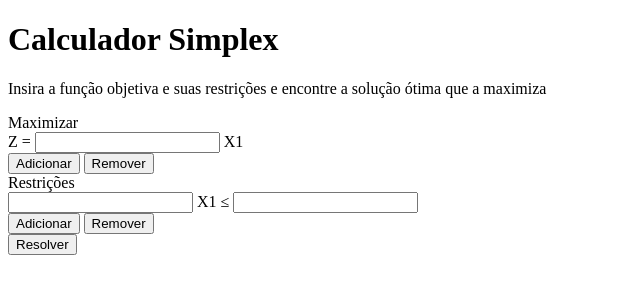
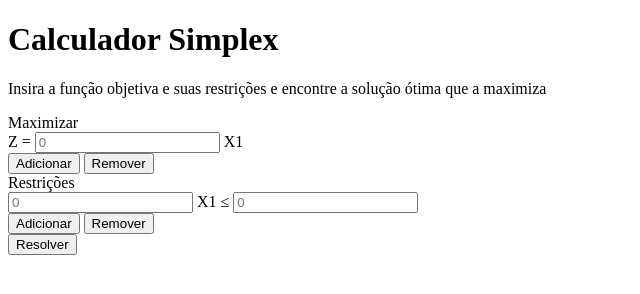
Before and after one commit to JulioC090/simplex-calculator, a plain HTML site: page index.html in a window 1280 px wide. Shown: the full height of the page, 0-640 px from the left. Drawn offline with Linux system fonts and the light colour scheme; the site is published under a folder, as on GitHub Pages, so addresses that start at the root find nothing.

Commit message:
deploy: bc9037762bc85b4547cb4070a6faca6bb25034c5

```diff
--- a/index.html
+++ b/index.html
@@ -43,7 +43,7 @@
       <div id="result">
       </div>
     </div>
-    <script type="module" src="/dist/index.js"></script>
+    <script type="module" src="./dist/index.js"></script>
 
 
 </body></html>
```
